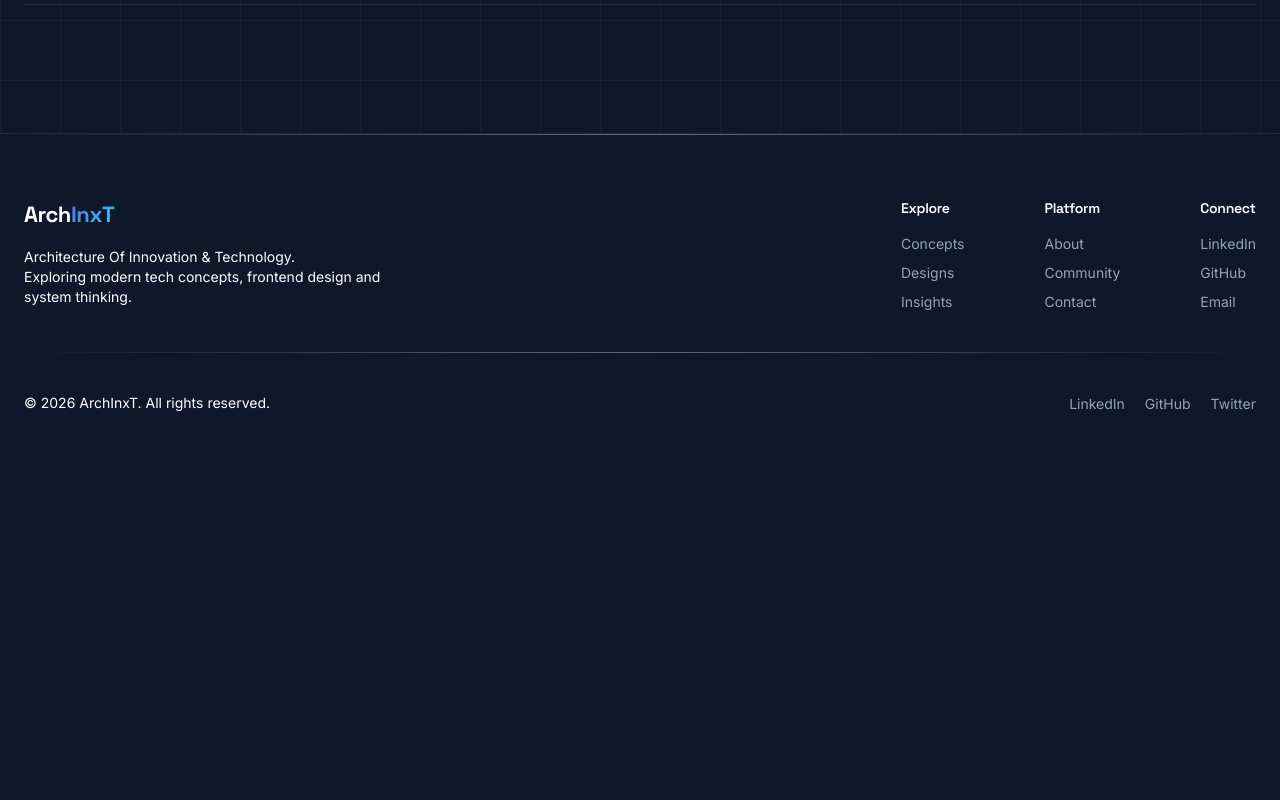
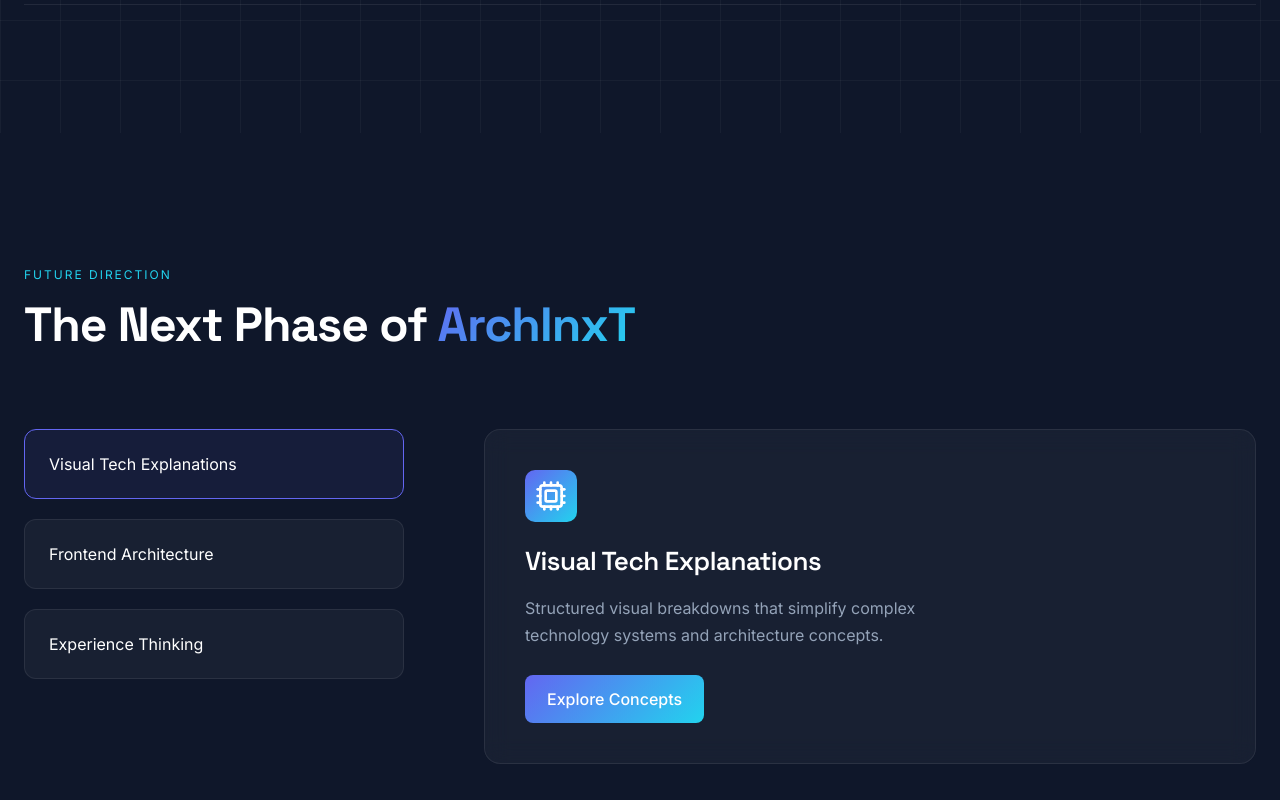
Before and after one commit to architpatle/archinxt, a React (Vite) app: page /about in a window 1280 px wide. Shown: the part 2080-2880 px from the top of the page. Before the commit the page ends 2558 px from the top, so only its background shows below. Built offline with nearby package versions, Linux system fonts and the light colour scheme.

Commit message:
Added Roadmap  section in About Page

```diff
--- /dev/null
+++ b/src/components/sections/About/Roadmap/Roadmap.jsx
@@ -0,0 +1,99 @@
+import styles from "./Roadmap.module.css";
+import { Cpu, Layout, Sparkles } from "lucide-react";
+import { useState } from "react";
+
+const items = [
+  {
+    title: "Visual Tech Explanations",
+    icon: Cpu,
+    desc: "Structured visual breakdowns that simplify complex technology systems and architecture concepts.",
+    cta: "Explore Concepts",
+  },
+  {
+    title: "Frontend Architecture",
+    icon: Layout,
+    desc: "Exploring scalable UI structures, layout systems, and modern component-driven design patterns.",
+    cta: "View Designs",
+  },
+  {
+    title: "Experience Thinking",
+    icon: Sparkles,
+    desc: "Understanding how thoughtful design decisions shape usability, interaction flows, and product experience.",
+    cta: "Learn UX Insights",
+  },
+];
+
+const Roadmap = () => {
+  const [active, setActive] = useState(0);
+
+  const ActiveIcon = items[active].icon;
+
+  return (
+    <section className={`${styles.roadmap}`}>
+
+      <div className="max-w-7xl mx-auto px-6 py-32">
+
+        {/* Header */}
+
+        <div className="max-w-2xl">
+
+          <span className={styles.eyebrow}>
+            Future Direction
+          </span>
+
+          <h2 className="mt-4 text-4xl md:text-5xl font-heading font-bold">
+            The Next Phase of
+            <span className={styles.gradientText}> ArchInxT </span>
+          </h2>
+
+        </div>
+
+        <div className={styles.wrapper}>
+
+          {/* LEFT CARDS */}
+
+          <div className={styles.leftCards}>
+
+            {items.map((item, index) => (
+
+              <div
+                key={index}
+                onClick={() => setActive(index)}
+                className={`${styles.smallCard} ${
+                  active === index ? styles.active : ""
+                }`}
+              >
+                {item.title}
+              </div>
+
+            ))}
+
+          </div>
+
+          {/* RIGHT PANEL */}
+
+          <div className={styles.rightCard}>
+
+            <div className={styles.icon}>
+              <ActiveIcon size={32} />
+            </div>
+
+            <h3>{items[active].title}</h3>
+
+            <p>{items[active].desc}</p>
+
+            <button className={styles.cta}>
+              {items[active].cta}
+            </button>
+
+          </div>
+
+        </div>
+
+      </div>
+
+    </section>
+  );
+};
+
+export default Roadmap;
--- /dev/null
+++ b/src/components/sections/About/Roadmap/Roadmap.module.css
@@ -0,0 +1,162 @@
+.roadmap {
+  position: relative;
+}
+
+/* EYEBROW */
+
+.eyebrow {
+  font-size: 12px;
+  letter-spacing: 2px;
+  text-transform: uppercase;
+  color: #22D3EE;
+}
+
+/* GRADIENT */
+
+.gradientText {
+  background: linear-gradient(135deg,#6366F1,#22D3EE);
+  -webkit-background-clip: text;
+  -webkit-text-fill-color: transparent;
+}
+
+/* LAYOUT */
+
+.wrapper {
+
+  margin-top: 80px;
+
+  display: grid;
+
+  grid-template-columns: 380px 1fr;
+
+  gap: 80px;
+
+}
+
+/* LEFT NAVIGATION */
+
+.leftCards {
+
+  display: flex;
+  flex-direction: column;
+
+  gap: 20px;
+
+}
+
+/* SMALL CARD */
+
+.smallCard {
+
+  padding: 22px 24px;
+
+  border-radius: 12px;
+
+  background: rgba(255,255,255,0.04);
+
+  border: 1px solid rgba(255,255,255,0.08);
+
+  cursor: pointer;
+
+  transition: all 0.25s ease;
+
+}
+
+.smallCard:hover {
+
+  border-color: rgba(99,102,241,0.5);
+
+}
+
+/* ACTIVE CARD */
+
+.active {
+
+  border-color: #6366F1;
+
+  background: rgba(99,102,241,0.08);
+
+}
+
+/* RIGHT PANEL */
+
+.rightCard {
+
+  padding: 40px;
+
+  border-radius: 16px;
+
+  background: rgba(255,255,255,0.04);
+
+  border: 1px solid rgba(255,255,255,0.08);
+
+  backdrop-filter: blur(12px);
+
+}
+
+/* ICON */
+
+.icon {
+
+  width: 52px;
+  height: 52px;
+
+  border-radius: 10px;
+
+  display: flex;
+  align-items: center;
+  justify-content: center;
+
+  background: linear-gradient(135deg,#6366F1,#22D3EE);
+
+  color: white;
+
+}
+
+/* TITLE */
+
+.rightCard h3 {
+
+  margin-top: 20px;
+
+  font-size: 26px;
+
+  font-weight: 600;
+
+}
+
+/* DESCRIPTION */
+
+.rightCard p {
+
+  margin-top: 14px;
+
+  color: #94A3B8;
+
+  line-height: 1.7;
+
+  max-width: 420px;
+
+}
+
+/* CTA */
+
+.cta {
+
+  margin-top: 26px;
+
+  padding: 12px 22px;
+
+  border-radius: 8px;
+
+  background: linear-gradient(135deg,#6366F1,#22D3EE);
+
+  color: white;
+
+  font-weight: 500;
+
+  border: none;
+
+  cursor: pointer;
+
+}
--- /dev/null
+++ b/src/components/sections/About/Signature/Signature.jsx
@@ -0,0 +1,25 @@
+import styles from "./Signature.module.css";
+
+const Signature = () => {
+  return (
+    <section className={`${styles.signature} relative`}>
+
+      <div className={styles.grid}></div>
+
+      <div className="max-w-6xl mx-auto px-6 py-36 text-center relative z-10">
+
+        <h2 className={styles.statement}>
+          Architecture
+          <br />
+          of Innovation
+          <br />
+          & Technology
+        </h2>
+
+      </div>
+
+    </section>
+  );
+};
+
+export default Signature;
--- /dev/null
+++ b/src/components/sections/About/Signature/Signature.module.css
@@ -0,0 +1,43 @@
+.signature {
+  position: relative;
+}
+
+/* GRID */
+
+.grid {
+  position: absolute;
+  inset: 0;
+
+  background-image:
+    linear-gradient(rgba(255,255,255,0.04) 1px, transparent 1px),
+    linear-gradient(90deg, rgba(255,255,255,0.04) 1px, transparent 1px);
+
+  background-size: 60px 60px;
+}
+
+/* STATEMENT */
+
+.statement {
+
+  font-family: var(--font-heading);
+
+  font-size: clamp(48px, 7vw, 90px);
+
+  font-weight: 700;
+
+  line-height: 1.1;
+
+  letter-spacing: -1px;
+
+  background: linear-gradient(
+    135deg,
+    #ffffff,
+    #cbd5f5,
+    #22D3EE
+  );
+
+  -webkit-background-clip: text;
+
+  -webkit-text-fill-color: transparent;
+
+}
--- a/src/pages/About.jsx
+++ b/src/pages/About.jsx
@@ -3,6 +3,8 @@ import AboutHero from '../components/sections/About/AboutHero/AboutHero'
 import Creation from '../components/sections/About/Creation/Creation'
 import Inside from '../components/sections/About/Inside/Inside'
 import Philosophy from '../components/sections/About/Philosophy/Philosophy'
+import Signature from '../components/sections/About/Signature/Signature'
+import Roadmap from '../components/sections/About/Roadmap/Roadmap'
 
 const About = () => {
   return (
@@ -13,6 +15,8 @@ const About = () => {
 
      {/* <Inside /> */}
     <Philosophy />
+    {/* <Signature /> */}
+    <Roadmap />
     </>
   )
 }
```
